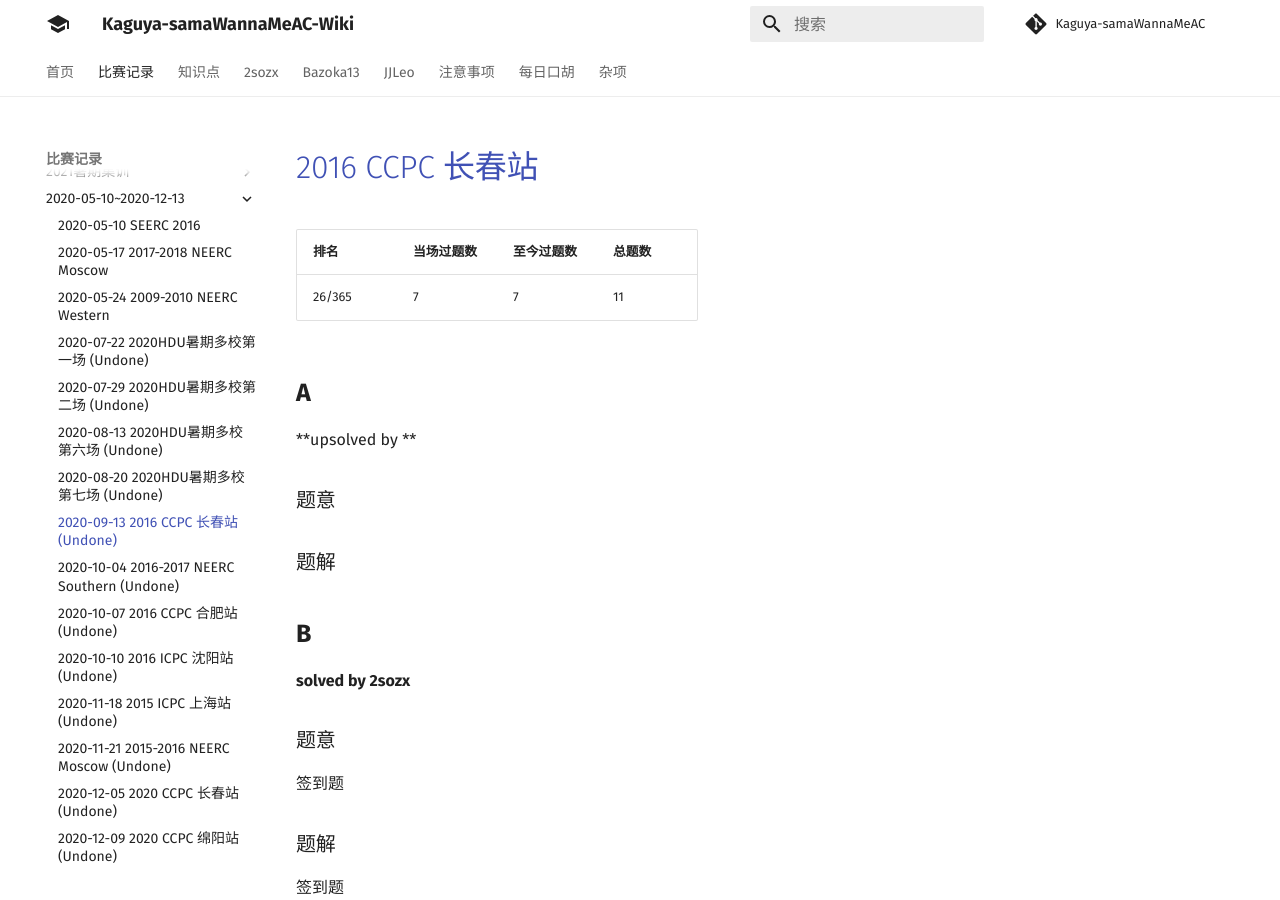
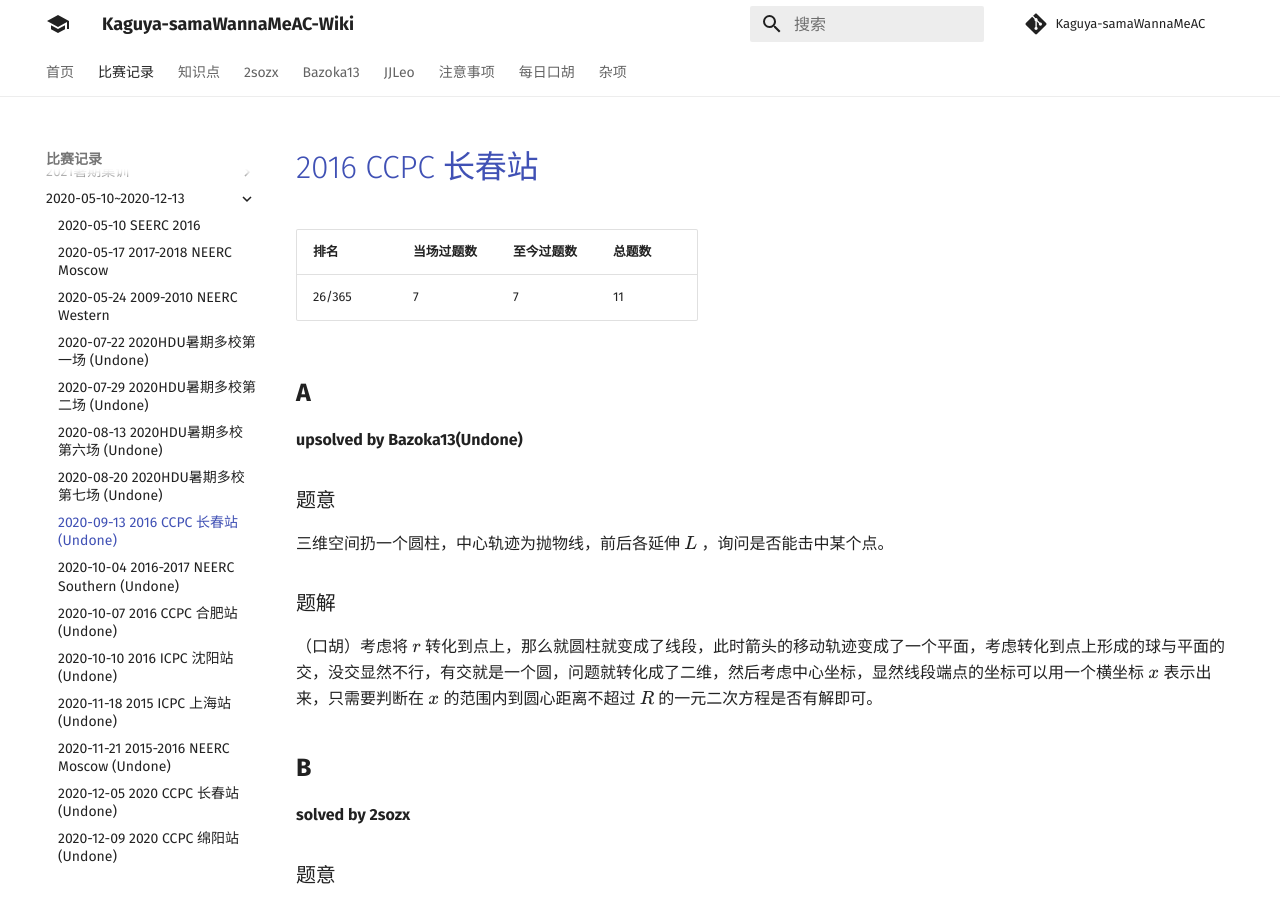
Before and after one commit to Kaguya-samaWannaMeAC/kaguya-samawannameac.github.io, an MkDocs documentation site: the page built from docs/contest/2020-09-13 2016 CCPC 长春站.md, in a window 1280 px wide and 900 px high. Built offline with MkDocs 1.6.1 and Material for MkDocs 9.7.7, drawn with Linux system fonts in a browser that asks for light colours; comment, search, counter and statistics services are not loaded.

Commit message:
update 2016 ccpc changchun

```diff
--- a/docs/contest/2020-09-13 2016 CCPC 长春站.md
+++ b/docs/contest/2020-09-13 2016 CCPC 长春站.md
@@ -11,15 +11,15 @@ hide:
 
 ## **A**
 
-**upsolved by **
+**upsolved by Bazoka13(Undone)**
 
 ### 题意
 
-
+三维空间扔一个圆柱，中心轨迹为抛物线，前后各延伸 $L$ ，询问是否能击中某个点。
 
 ### 题解
 
-
+（口胡）考虑将 $r$ 转化到点上，那么就圆柱就变成了线段，此时箭头的移动轨迹变成了一个平面，考虑转化到点上形成的球与平面的交，没交显然不行，有交就是一个圆，问题就转化成了二维，然后考虑中心坐标，显然线段端点的坐标可以用一个横坐标 $x$ 表示出来，只需要判断在 $x$ 的范围内到圆心距离不超过 $R$ 的一元二次方程是否有解即可。
 
 ## **B**
 
```
